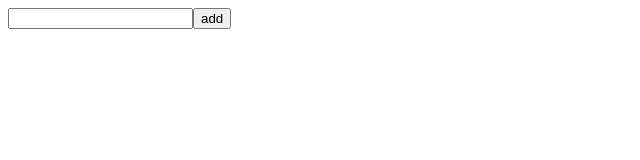
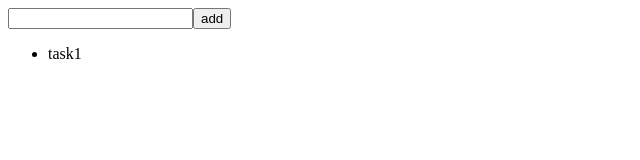
Before and after one commit to reika0717/todo-app2, a React (Create React App) app: page / in a window 1280 px wide. Shown: the top 160 px of the page, without its empty margins (0-640 px from the left). Built offline with nearby package versions, Linux system fonts and the light colour scheme.

Commit message:
display task name

```diff
--- a/src/App.js
+++ b/src/App.js
@@ -2,10 +2,20 @@ import React, { Component } from 'react';
 import MyForm from './components/MyForm'
 
 class App extends Component {
+  constructor(props){
+    super(props)
+    this.state = {
+      task: 'task1'
+    }
+  }
+
   render() {
     return (
       <div>
         <MyForm />
+        <ul>
+          <li>{this.state.task}</li>
+        </ul>
       </div>
     );
   }
--- a/src/components/MyForm.js
+++ b/src/components/MyForm.js
@@ -1,6 +1,6 @@
 import React from 'react'
 
-export default()=>{
+export default() => {
   return(
     <div>
       <input type='text' />
```
